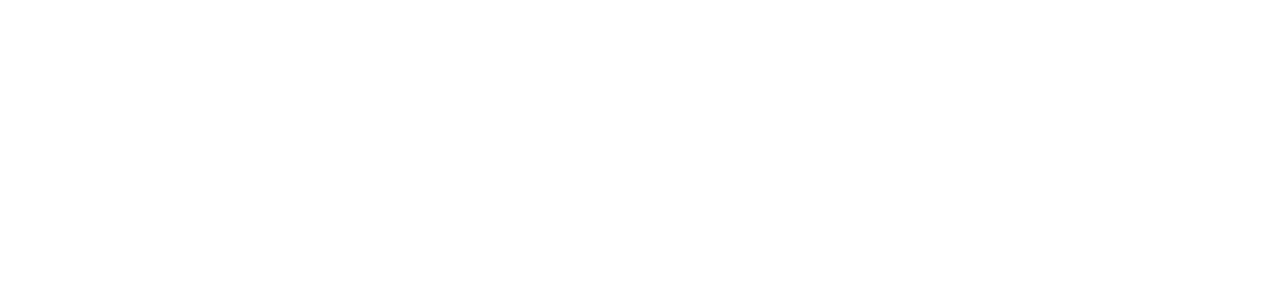
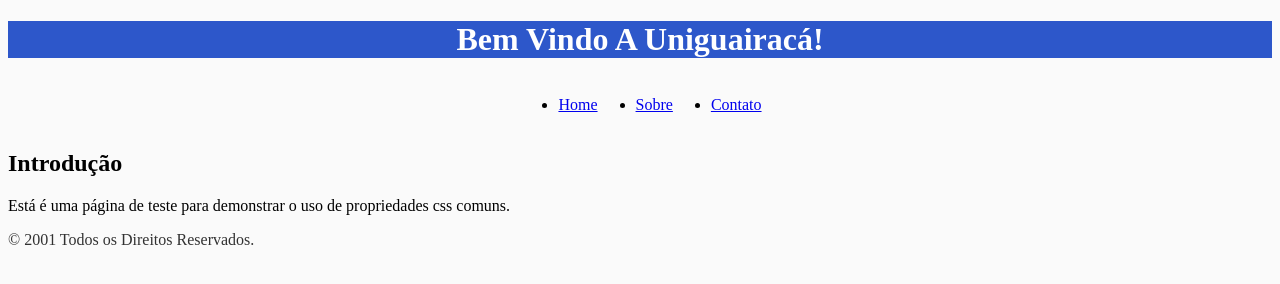
Before and after one commit to LarissaFreitas001/Listas, a plain HTML site: page index.html in a window 1280 px wide. Drawn offline with Linux system fonts and the light colour scheme.

Commit message:
feat:Criando Progama Teste.

```diff
--- a/index.html
+++ b/index.html
@@ -1,55 +1,32 @@
 <!DOCTYPE html>
 <html>
     <head>
-        <meta chaerset="UTF-8">
-        <title>Aula Tabela</title>
+        <meta charset="UTF-8">
+        <title>página de teste</title>
+        <link rel="Stylesheet" href="styles.css">
     </head>
-        <body>
-            <!-- Exemplo de Tabela -->
-             <title>
-                <tr>
-                    <th>Nome</th>
-                    <th>Idade</th>
-                </tr>
-                <tr>
-                    <td>João</td>
-                    <td>20 anos</td>
-                </tr>
-                <tr>
-                    <td>Maria</td>
-                    <td>20 anos</td>
-                </tr>
-                <table>
-                    <br>
-                </table>
-                <tr>
-                    <th>Produtos</th>
-                    <th>Preço</th>
-                    <th>Quantidade</th>
-                    <th>Total</th>
-                </tr>
-                <tr>
-                    <td>Camisa Polo</td>
-                    <td>R$ 100,00</td>
-                    <td>2</td>
-                    <td>R$ 200,00</td>
-                </tr>
-                <tr>
-                    <td>Calça Colcci</td>
-                    <td>R$ 350,00</td>
-                    <td>1</td>
-                    <td>R$ 350,00</td>
-                </tr>
-                <tr>
-                    <td>Tênis Nike</td>
-                    <td>R$ 500,00</td>
-                    <td>1</td>
-                    <td>R$ 500,00</td>
-                </tr>
-                <td>
-                    <td colspan="3"></td>Total Geral</td>
-                    <td>R$ 390,00</td>
-                </td>
-            </table>
-        </body>
+    <body>
+        <header class="header">
+            <h1>Bem Vindo A Uniguairacá!</h1>
+        </header>
+
+        <nav class="nav">
+            <ul>
+                <li><a href="#">Home</a></li>
+                <li><a href="#">Sobre</a></li>
+                <li><a href="#">Contato</a></li>
+            </ul>
+        </nav>
+        <main class="main-conect">
+            <section class="intro">
+                <h2>Introdução</h2>
+                <p>Está é uma página de teste para demonstrar o uso de propriedades css comuns.
+                </p>
+            </section>
+        </main>
+        <footer class="footer">
+            <p>&copy; 2001 Todos os Direitos Reservados.
+            </p>
+        </footer>
+    </body>
 </html>
--- /dev/null
+++ b/styles.css
@@ -0,0 +1,36 @@
+body {
+    font-family: Arial sans-serif;
+    background-color: #fafafa;
+}
+
+.header {
+    background-color: rgb(45, 87, 202);
+    color: white;
+    text-align: center;
+    padding: 20xp;
+}
+
+.nav {
+    display: flex;
+    justify-content: center;
+}
+
+.nav ul {
+    display: flex;
+    flex-direction: row;
+    text-align: center;
+    gap: 38px;
+}
+
+.main-content {
+    padding: 20xp;
+    text-align: justify;
+}
+
+.footer {
+    padding: 0.8;
+}
+
+.footer p {
+    opacity:0.8;
+}
```
